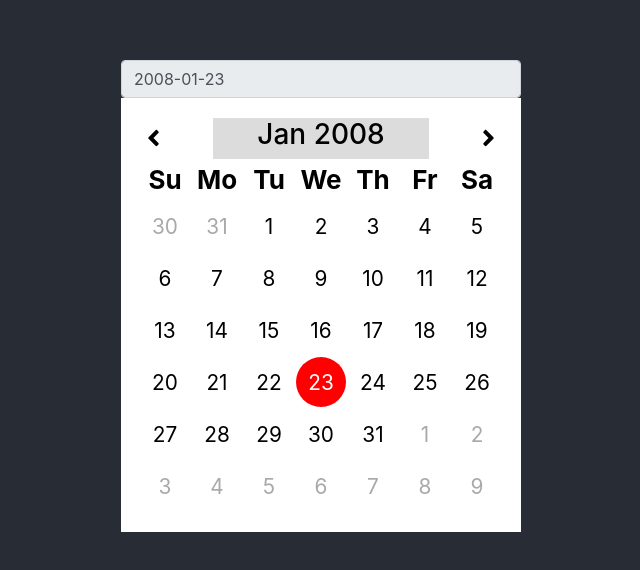
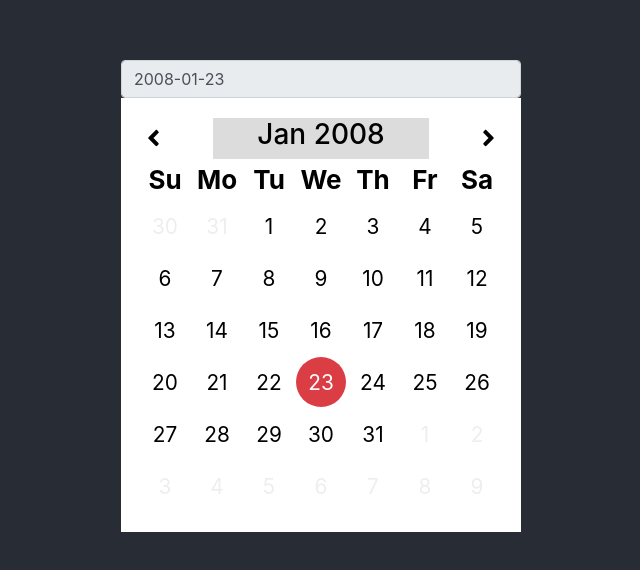
Before and after one commit to scott108/react-datepicker, a React (Create React App) app: page / in a window 1280 px wide. Shown: the part 104-674 px from the top of the page, without its empty margins (319-959 px from the left). Built offline with nearby package versions, Linux system fonts and the light colour scheme.

Commit message:
refine calendar style

```diff
--- a/package.json
+++ b/package.json
@@ -14,10 +14,10 @@
     "@testing-library/user-event": "^7.2.1",
     "bootstrap": "^4.4.1",
     "classnames": "^2.2.6",
+    "moment": "^2.24.0",
     "react": "^16.12.0",
     "react-bootstrap": "^1.0.0-beta.16",
     "react-dom": "^16.12.0",
-    "react-router-dom": "^5.1.2",
     "react-scripts": "3.3.1"
   },
   "scripts": {
--- a/src/components/myDatePicker.scss
+++ b/src/components/myDatePicker.scss
@@ -18,7 +18,7 @@
 }
 
 @mixin table_item_selected {
-  background: red;
+  background: #db3d44;
   border-radius: 100%;
 }
 
--- a/src/components/weeks.js
+++ b/src/components/weeks.js
@@ -1,11 +1,13 @@
-import React from 'react';
+import React, { useMemo } from 'react';
 import './myDatePicker.scss';
 import { weekHeaders } from './utils/util';
 import classNames from 'classnames';
 import SelectedTableBody from './selectedTableBody';
+import moment from 'moment';
 
 export default function Weeks(props) {
   const { weeks, current, year, month, day, onSelect } = props;
+  const now = useMemo(() => moment().format('YYYY-M-DD'), []);
   const renderWeeksHeader = () => {
     return weekHeaders.map((head) => {
       return (
@@ -29,8 +31,11 @@ export default function Weeks(props) {
           onSelect={onSelect}
           columnHeight={50}
           renderComponent={(week) => {
+            const date = `${week.year}-${week.month}-${week.day}`;
             const selected = week.year === year && week.month === month && week.day === day;
-            const fontColor = selected ? '#fff' : week.month === current.month? '#000' : '#A9A9A9';
+            const fontColor = selected
+              ? '#fff' : week.month === current.month
+              ? (now === date ? '#db3d44' : '#000') : '#eeeeee';
             return (
               <div
                 style={{
```
Also changed, not shown: 1 other file (tests, documents, lock files or other folders).
